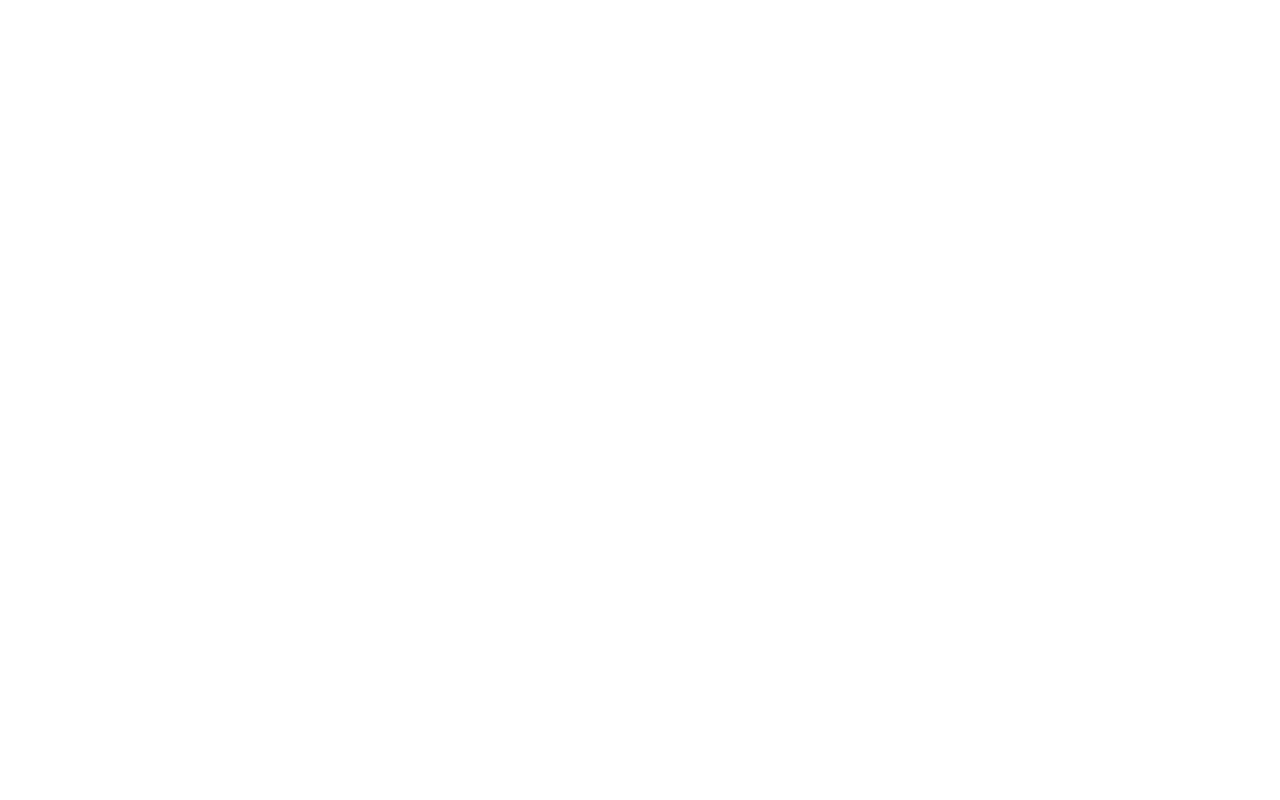
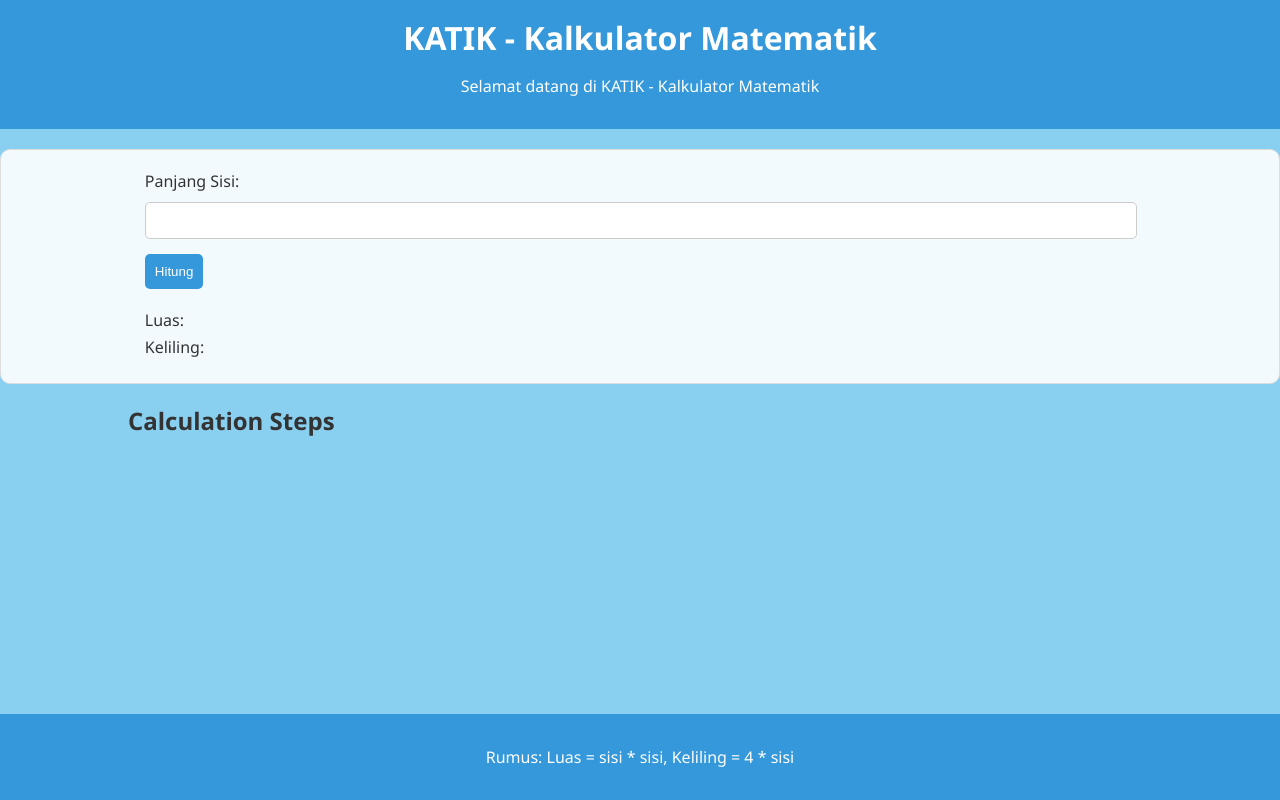
Before and after one commit to revou-fundamental-course/8-jan-24-helmyzzafa, a plain HTML site: page index.html in a window 1280 px wide. Drawn offline with Linux system fonts and the light colour scheme.

Commit message:
updated version
this is my final mini-project

```diff
--- /dev/null
+++ b/css/style.css
@@ -0,0 +1,72 @@
+body {
+  font-family: 'Segoe UI', Tahoma, Geneva, Verdana, sans-serif;
+  margin: 0;
+  padding: 0;
+  background-color: #89CFF0;
+  color: #333;
+}
+
+
+header {
+  background-color: #3498db;
+  color: white;
+  text-align: center;
+  padding: 1em 0;
+}
+
+header h1 {
+  margin: 0;
+}
+
+.container {
+  width: 80%;
+  margin: 0 auto;
+}
+
+#calculator {
+  margin: 20px auto;
+  padding: 20px;
+  border: 1px solid #ddd;
+  border-radius: 10px;
+  background-color: rgba(255, 255, 255, 0.9);
+}
+
+label {
+  display: block;
+  margin-bottom: 10px;
+}
+
+input {
+  width: calc(100% - 20px);
+  padding: 10px;
+  margin-bottom: 15px;
+  border: 1px solid #ccc;
+  border-radius: 5px;
+}
+
+button {
+  background-color: #3498db;
+  color: white;
+  padding: 10px;
+  border: none;
+  border-radius: 5px;
+  cursor: pointer;
+}
+
+#result {
+  margin-top: 20px;
+}
+
+#result p {
+  margin: 5px 0;
+}
+
+footer {
+  background-color: #3498db;
+  color: white;
+  text-align: center;
+  padding: 1em 0;
+  position: fixed;
+  bottom: 0;
+  width: 100%;
+}
--- a/index.html
+++ b/index.html
@@ -1,10 +1,47 @@
+<!DOCTYPE html>
 <html lang="en">
 <head>
     <meta charset="UTF-8">
     <meta name="viewport" content="width=device-width, initial-scale=1.0">
-    <title>RevoU Mini project</title>
+    <link rel="stylesheet" href="css/style.css">
+    <title>KATIK - Kalkulator Matematik</title>
 </head>
 <body>
+    <header>
+      <div class="container">
+        <h1>KATIK - Kalkulator Matematik</h1>
+        <p>Selamat datang di KATIK - Kalkulator Matematik</p>
+      </div>
+    </header>
 
+    <section id="calculator">
+        <div class="container">
+            <form id="calculatorForm">
+                <label for="sideLength">Panjang Sisi:</label>
+                <input type="number" id="sideLength" required>
+                <button type="button" onclick="calculate()">Hitung</button>
+            </form>
+
+            <div id="result">
+                <p id="areaResult">Luas: </p>
+                <p id="perimeterResult">Keliling: </p>
+            </div>
+        </div>
+    </section>
+
+    <section id="calculationSteps">
+        <div class="container">
+            <h2>Calculation Steps</h2>
+            <ul id="stepsList"></ul>
+        </div>
+    </section>
+
+    <footer>
+        <div class="container">
+            <p>Rumus: Luas = sisi * sisi, Keliling = 4 * sisi</p>
+        </div>
+    </footer>
+
+    <script src="js/script.js"></script>
 </body>
 </html>
--- a/js/script.js
+++ b/js/script.js
@@ -0,0 +1,37 @@
+function calculate() {
+  var sideLength = parseFloat(document.getElementById('sideLength').value);
+
+  if (isNaN(sideLength)) {
+      alert("Please enter a valid number for the side length.");
+      return;
+  }
+
+  var area = sideLength * sideLength;
+  var perimeter = 4 * sideLength;
+
+  displayResults(area, perimeter);
+  displayCalculationSteps(sideLength);
+}
+
+function displayResults(area, perimeter) {
+  document.getElementById('areaResult').textContent = "Luas: " + area;
+  document.getElementById('perimeterResult').textContent = "Keliling: " + perimeter;
+}
+
+function displayCalculationSteps(sideLength) {
+  var stepsList = document.getElementById('stepsList');
+  stepsList.innerHTML = ""; // Clear previous steps
+
+  var steps = [
+      "Step 1: Calculate the area (Luas) using the formula Luas = sisi * sisi",
+      "Area = " + sideLength + " * " + sideLength + " = " + (sideLength * sideLength),
+      "Step 2: Calculate the perimeter (Keliling) using the formula Keliling = 4 * sisi",
+      "Perimeter = 4 * " + sideLength + " = " + (4 * sideLength)
+  ];
+
+  steps.forEach(function (step) {
+      var li = document.createElement('li');
+      li.innerHTML = step.replace(/[^\d\.\+\-\*\/\=]/g, ''); // Keep only numeric characters and operators
+      stepsList.appendChild(li);
+  });
+}
```
